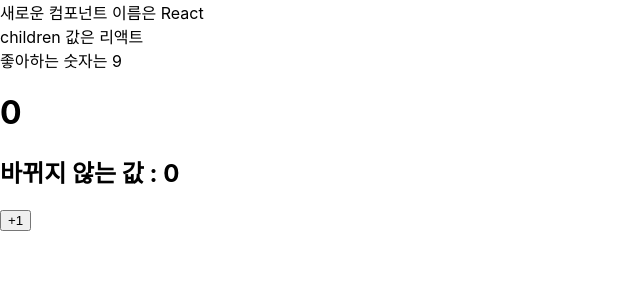
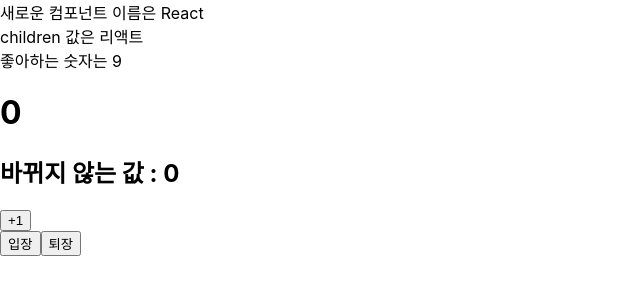
Before and after one commit to jjijju/react-study, a React (Create React App) app: page / in a window 1280 px wide. Shown: the top 300 px of the page, without its empty margins (0-640 px from the left). Built offline with nearby package versions, Linux system fonts and the light colour scheme.

Commit message:
useState 사용

```diff
--- a/src/App.js
+++ b/src/App.js
@@ -1,6 +1,7 @@
 import React from 'react';
 import MyComponent from './MyComponent';
 import Counter from './Counter';
+import Say from './Say';
 
 const App = () => {
 	return (
@@ -9,6 +10,7 @@
 				리액트
 			</MyComponent>
 			<Counter />
+			<Say />
 		</div>
 	);
 };
--- /dev/null
+++ b/src/Say.js
@@ -0,0 +1,17 @@
+import React, { useState } from 'react';
+
+const Say = () => {
+	const [message, setMessage] = useState('');
+	const onclickEnter = () => setMessage('안녕하세요');
+	const onclickLeave = () => setMessage('안녕히 가세요');
+
+	return (
+		<div>
+			<button onClick={onclickEnter}>입장</button>
+			<button onClick={onclickLeave}>퇴장</button>
+			<h1>{message}</h1>
+		</div>
+	);
+};
+
+export default Say;
```
